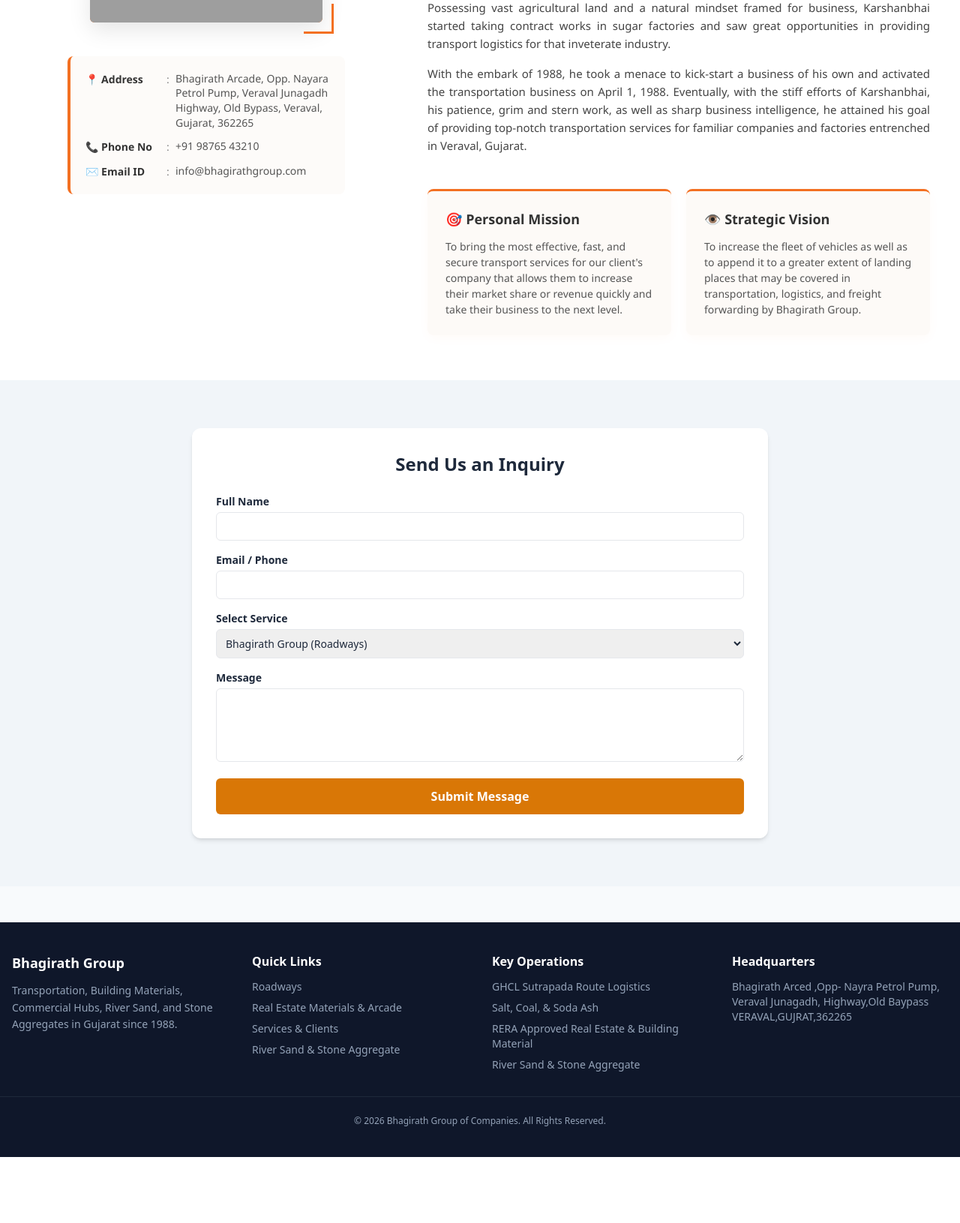
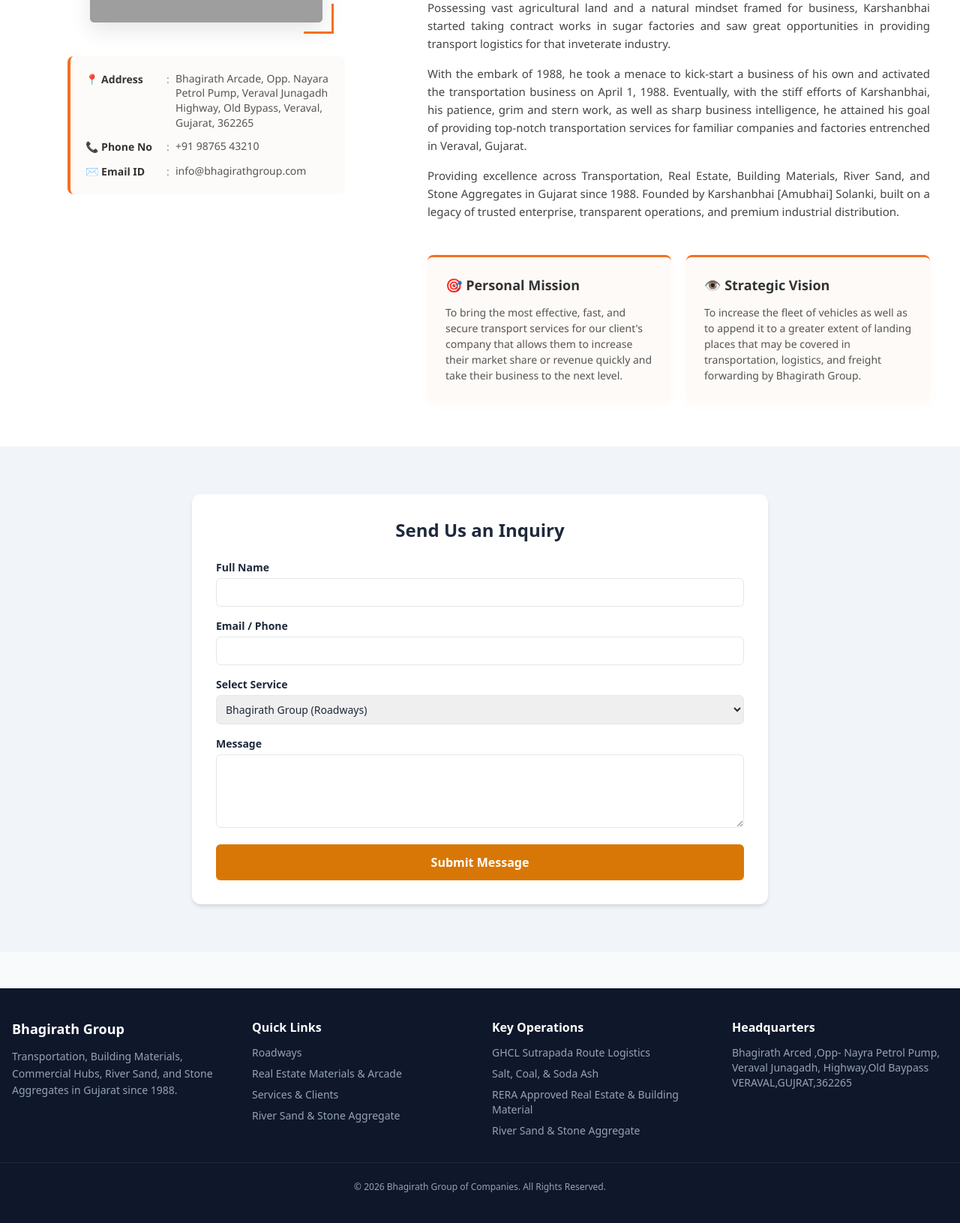
Before and after one commit to Nirav5238/Bhagirath-Group, a Flask app: page / in a window 1280 px wide. Shown: the part 2178-3809 px from the top of the page at 75% size. Before the commit the page ends 3721 px from the top, so only its background shows below. Run offline with Flask 3, Linux system fonts and the light colour scheme; some libraries are stand-ins or nearby versions; grey boxes are pictures that could not be loaded.

Commit message:
new code30.10.15

```diff
--- a/templates/index.html
+++ b/templates/index.html
@@ -345,6 +345,10 @@
         <p class="biography-text">
           With the embark of 1988, he took a menace to kick-start a business of his own and activated the transportation business on April 1, 1988. Eventually, with the stiff efforts of Karshanbhai, his patience, grim and stern work, as well as sharp business intelligence, he attained his goal of providing top-notch transportation services for familiar companies and factories entrenched in Veraval, Gujarat.
         </p>
+
+        <p class="biography-text">
+          Providing excellence across Transportation, Real Estate, Building Materials, River Sand, and Stone Aggregates in Gujarat since 1988. Founded by Karshanbhai [Amubhai] Solanki, built on a legacy of trusted enterprise, transparent operations, and premium industrial distribution.
+        </p>
       </div>
 
       <!-- Founder's Core Mission & Vision Values -->
```
